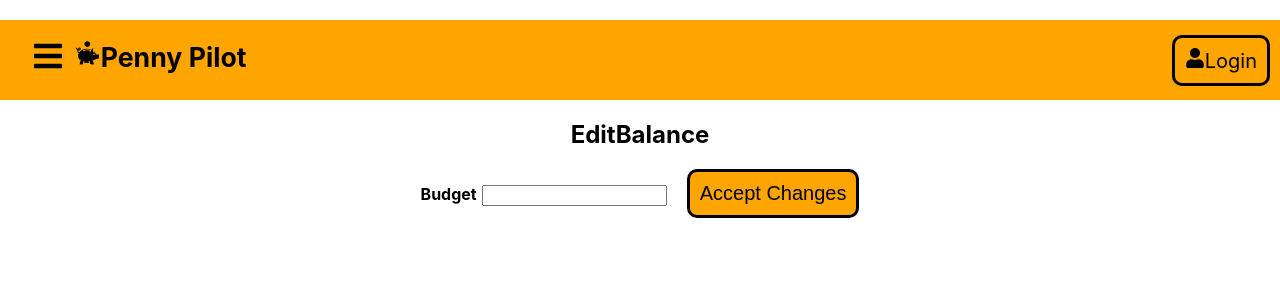
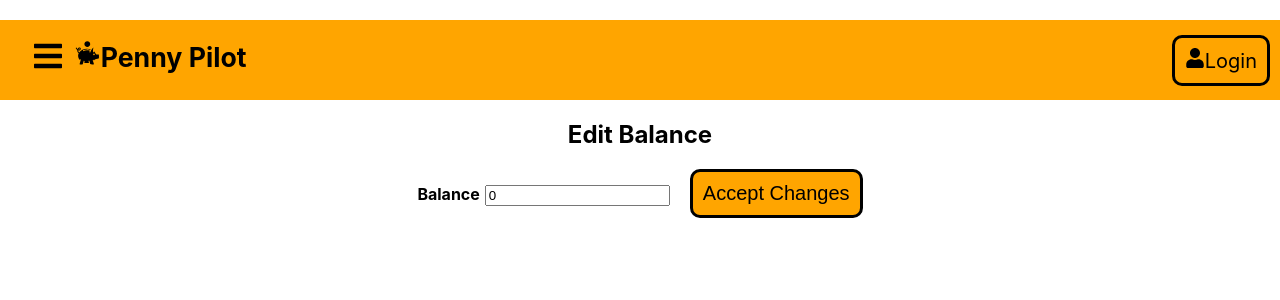
Before and after one commit to kevt02/travel-budget-planner, a React (Create React App) app in the folder frontend/: page /editbalance in a window 1280 px wide. Shown: the top 300 px of the page. Built offline with nearby package versions, Linux system fonts and the light colour scheme; no server answers.

Commit message:
pull this

```diff
--- a/frontend/src/routes/EditBalance.js
+++ b/frontend/src/routes/EditBalance.js
@@ -1,14 +1,12 @@
-import React, { useEffect, useState } from 'react'
+import React, { useEffect, useState } from 'react';
 import { useAuth } from '../components/AuthContext';
 import axios from 'axios';
 import { useNavigate } from 'react-router-dom';
 
 function EditBalance() {
-
-    const [balance, setBalance] = useState("");
+    const [balance, setBalance] = useState(0);
 
     const { isLoggedIn, uid, login, logout } = useAuth();
-
     const navigate = useNavigate();
 
     useEffect(() => {
@@ -26,18 +24,13 @@ function EditBalance() {
     }, [uid]);
 
     const handleChange = (e) => {
-        setBalance((prev) => ({ ...prev, [e.target.name]: e.target.value }));
+        setBalance(e.target.value);
     }
-
-
-
-
-
 
     const handleSubmit = async (e) => {
         e.preventDefault();
         try {
-            const response = await axios.put(decodeURI(`http://localhost:2000/${uid}/balance`), balance);
+            const response = await axios.put(`http://localhost:2000/${uid}/balance`, { AccountBalance: balance });
             console.log(response);
             navigate(`/savings`);
         } catch (error) {
@@ -47,19 +40,21 @@ function EditBalance() {
 
     return (
         <div className="edit">
-            <h2>EditBalance</h2>
+            <h2>Edit Balance</h2>
             <form onSubmit={handleSubmit}>
-                <label>Budget</label>
+                <label>Balance</label>
                 <input
                     type="text"
                     name="AccountBalance"
-                    value={balance.AccountBalance}
+                    value={balance}
                     onChange={handleChange}
                 />
-                <button className="accept" type="submit">Accept Changes</button>
+                <button className="accept" type="submit">
+                    Accept Changes
+                </button>
             </form>
         </div>
-    )
+    );
 }
 
-export default EditBalance
+export default EditBalance;
```
